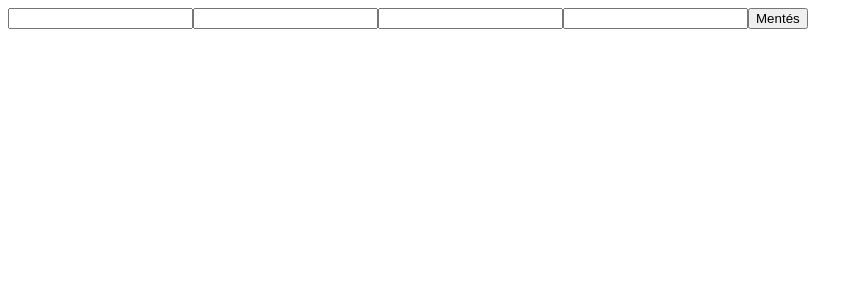
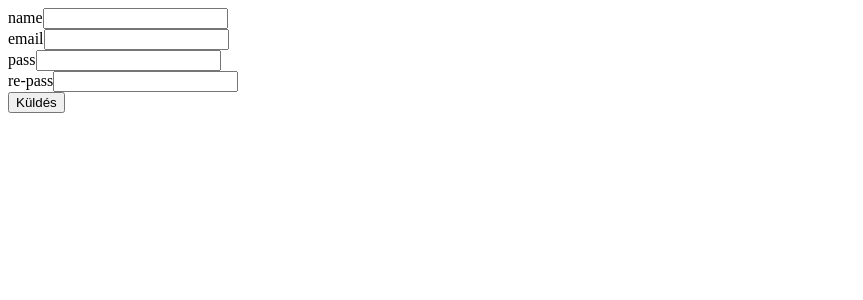
Before and after one commit to mahte007/registration-page, a Next.js app: page / in a window 1280 px wide. Shown: the top 300 px of the page, without its empty margins (0-863 px from the left). Built offline with nearby package versions, Linux system fonts and the light colour scheme.

Commit message:
Succesfully integrated react hook form

```diff
--- a/package.json
+++ b/package.json
@@ -15,16 +15,19 @@
     "next": "13.2.4",
     "node-input-validator": "4.5.1",
     "react": "18.2.0",
-    "react-dom": "18.2.0"
+    "react-dom": "18.2.0",
+    "react-hook-form": "7.43.7"
   },
   "devDependencies": {
     "@types/node": "16.11.27",
     "@types/react": "18.0.27",
     "@typescript-eslint/eslint-plugin": "5.49.0",
     "@typescript-eslint/parser": "5.49.0",
+    "eslint": "8.36.0",
     "eslint-config-next": "13.1.5",
     "eslint-config-prettier": "8.6.0",
     "eslint-plugin-prettier": "4.2.1",
+    "eslint-plugin-react-hook-form": "0.3.0",
     "typescript": "4.9.4"
   }
 }
--- a/src/components/input/input.tsx
+++ b/src/components/input/input.tsx
@@ -1,12 +1,20 @@
-import type { ChangeEventHandler, FC, HTMLInputTypeAttribute } from 'react';
+/* eslint-disable @typescript-eslint/no-unsafe-call */
+/* eslint-disable react/jsx-props-no-spreading */
+import type { FC, HTMLInputTypeAttribute } from 'react';
 
 interface InputProps {
+  name?: string;
   type?: HTMLInputTypeAttribute;
-  name?: string;
-  value?: string;
-  onChange?: ChangeEventHandler<HTMLInputElement>;
+  label?: string;
+  // eslint-disable-next-line @typescript-eslint/no-explicit-any
+  register?: any;
 }
 
-export const Input: FC<InputProps> = ({ type = 'text', name, value, onChange }) => {
-  return <input name={name} type={type} value={value} onChange={onChange} />;
+export const Input: FC<InputProps> = ({ name, type, label, register }) => {
+  return (
+    <>
+      <label htmlFor={name}>{label}</label>
+      <input id={name} type={type} {...register(name)} />
+    </>
+  );
 };
--- a/src/components/registerForm/registerForm.tsx
+++ b/src/components/registerForm/registerForm.tsx
@@ -1,38 +1,46 @@
-import type { ChangeEvent, FC } from 'react';
-import { useCallback, useState } from 'react';
+/* eslint-disable react/jsx-props-no-spreading */
+import type { FC } from 'react';
+// eslint-disable-next-line import/no-extraneous-dependencies
+import { useForm } from 'react-hook-form';
+import type { SubmitHandler } from 'react-hook-form';
 
 import { Input } from 'components/input/input';
 
+interface FormData {
+  name: string;
+  email: string;
+  password: string;
+  passwordConfirm: string;
+}
+
 export const RegisterForm: FC = () => {
-  const [form, setForm] = useState({
-    name: '',
-    email: '',
-    password: '',
-    passwordConfirm: '',
-  });
+  const { register, handleSubmit } = useForm<FormData>();
 
-  const handleInputChange = useCallback((event: ChangeEvent<HTMLInputElement>) => {
-    setForm(state => ({ ...state, [event.target.name]: event.target.value }));
-  }, []);
+  const formSubmitHandler: SubmitHandler<FormData> = data => {
+    console.log(data);
+  };
 
-  const submit = useCallback(() => {
-    console.log(form);
-  }, [form]);
+  function wrapAsyncFunction<ARGS extends unknown[]>(
+    fn: (...args: ARGS) => Promise<unknown>,
+  ): (...args: ARGS) => void {
+    return (...args) => {
+      void fn(...args);
+    };
+  }
 
   return (
     <div>
-      <Input name="name" value={form.name} onChange={handleInputChange} />
-      <Input name="email" type="email" value={form.email} onChange={handleInputChange} />
-      <Input name="password" type="password" value={form.password} onChange={handleInputChange} />
-      <Input
-        name="passwordConfirm"
-        type="password"
-        value={form.passwordConfirm}
-        onChange={handleInputChange}
-      />
-      <button type="button" onClick={submit}>
-        Mentés
-      </button>
+      <form onSubmit={wrapAsyncFunction(handleSubmit(formSubmitHandler))}>
+        <Input label="name" name="name" register={register} type="text" />
+        <br />
+        <Input label="email" name="email" register={register} type="email" />
+        <br />
+        <Input label="pass" name="password" register={register} type="password" />
+        <br />
+        <Input label="re-pass" name="passwordConfirm" register={register} type="password" />
+        <br />
+        <button type="submit">Küldés</button>
+      </form>
     </div>
   );
 };
```
Also changed, not shown: 2 other files (tests, documents, lock files or other folders).
